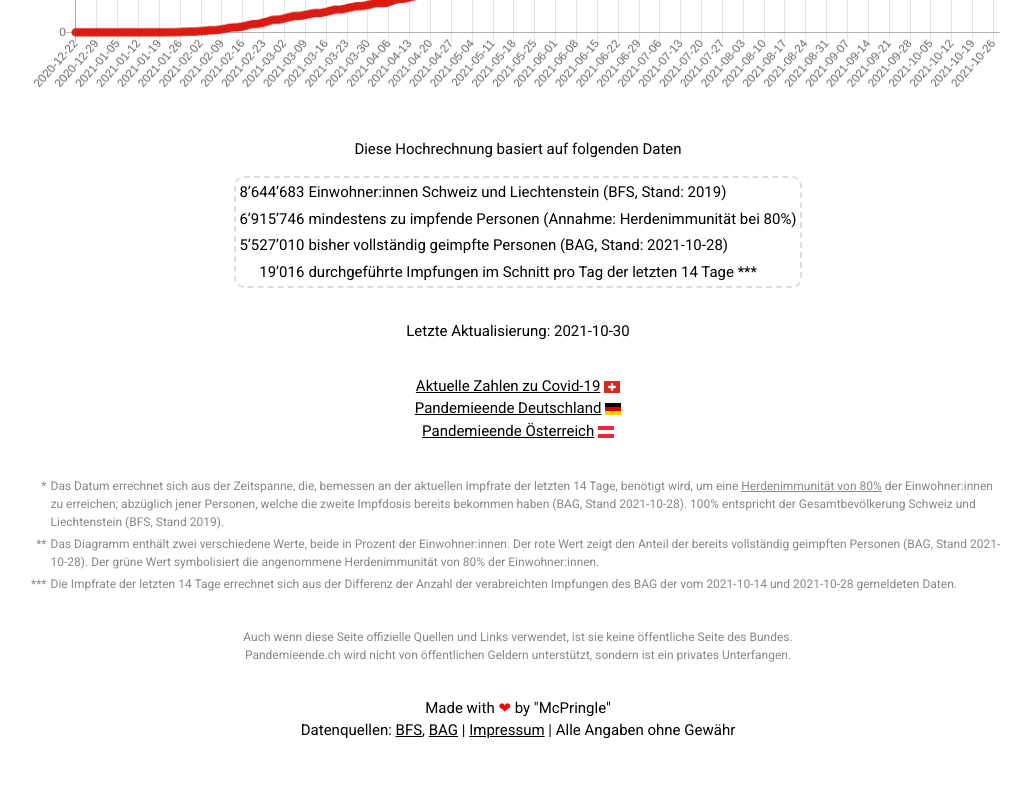
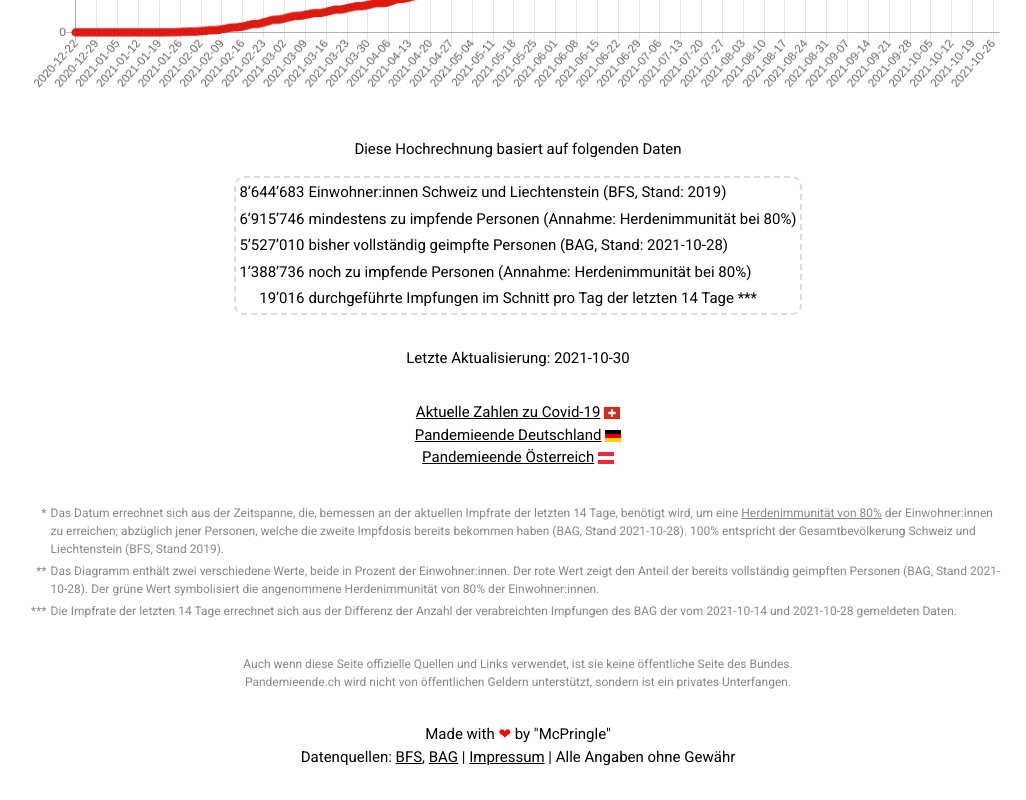
Before and after one commit to McPringle/pandemieende, a plain HTML site: page index.html in a window 1280 px wide. Shown: the part 1064-1864 px from the top of the page, without its empty margins (122-1148 px from the left). Before the commit the page ends 1838 px from the top, so only its background shows below. Drawn offline with nearby package versions, Linux system fonts and the light colour scheme.

Commit message:
:sparkles: add number of persons still to be vaccinated

```diff
--- a/index.html
+++ b/index.html
@@ -71,6 +71,10 @@
             <td>bisher vollständig geimpfte Personen (BAG, Stand: <span class="statusDate"></span>)</td>
         </tr>
         <tr>
+            <th id="stillToBeVaccinated"></th>
+            <td>noch zu impfende Personen (Annahme: Herdenimmunität bei 80%)</td>
+        </tr>
+        <tr>
             <th id="vaccinationRateLast"></th>
             <td>durchgeführte Impfungen im Schnitt pro Tag der letzten <span class="vaccinationRateDays"></span> Tage ***</td>
         </tr>
--- a/script.js
+++ b/script.js
@@ -101,6 +101,7 @@ function updateTable(vaccinationDataHistory, lastUpdate) {
     document.getElementById("residents").innerHTML = toNumberString(residents);
     document.getElementById("toBeVaccinated").innerHTML = toNumberString(toBeVaccinated);
     document.getElementById("vaccinatedPersons").innerHTML = toNumberString(vaccinatedPersons);
+    document.getElementById("stillToBeVaccinated").innerHTML = toNumberString(stillToBeVaccinated);
     document.getElementById("vaccinationRateLast").innerHTML = toNumberString(vaccinationRateLast);
 
     const vaccinationRateDaysElements = document.getElementsByClassName("vaccinationRateDays");
```
